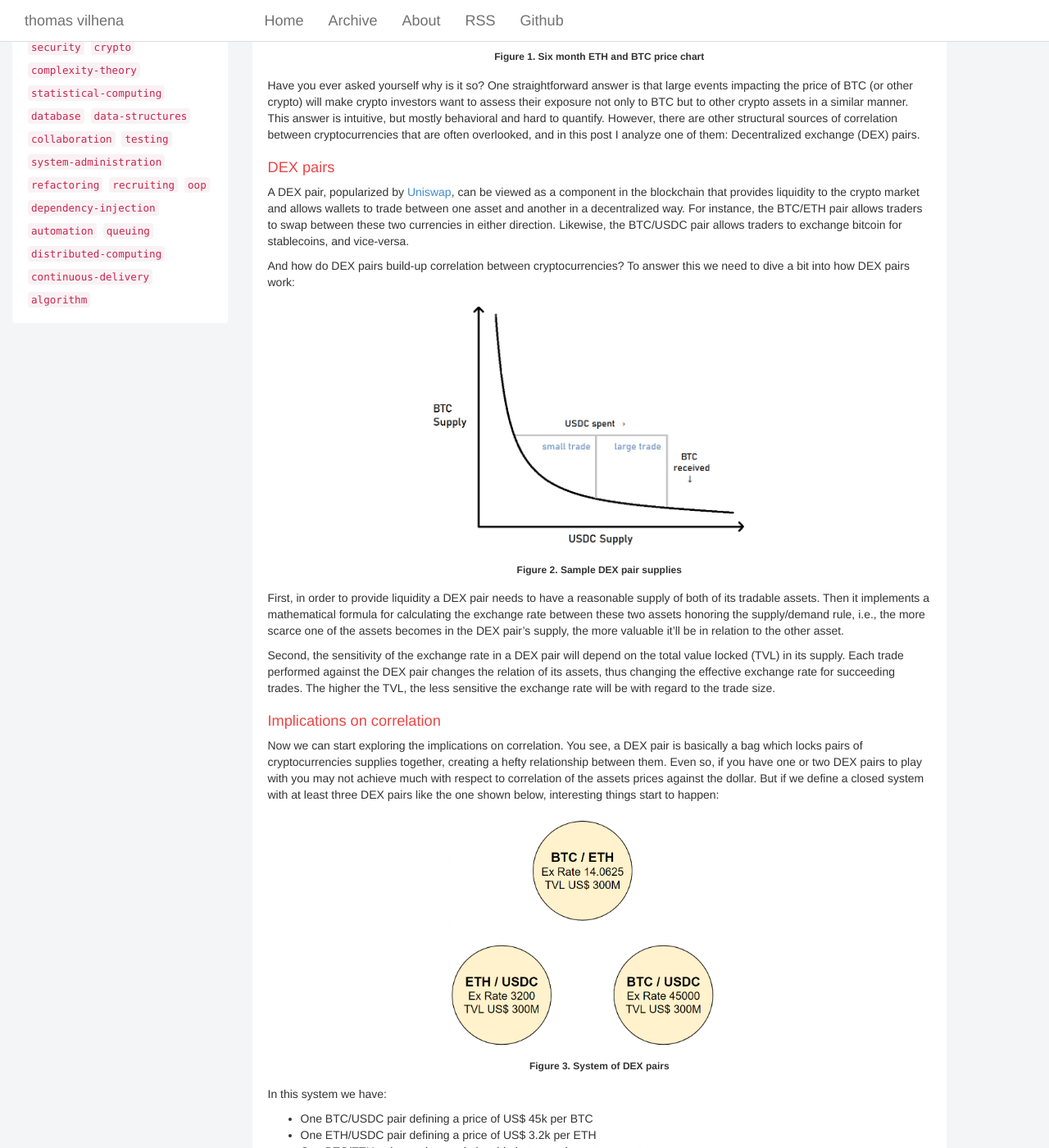
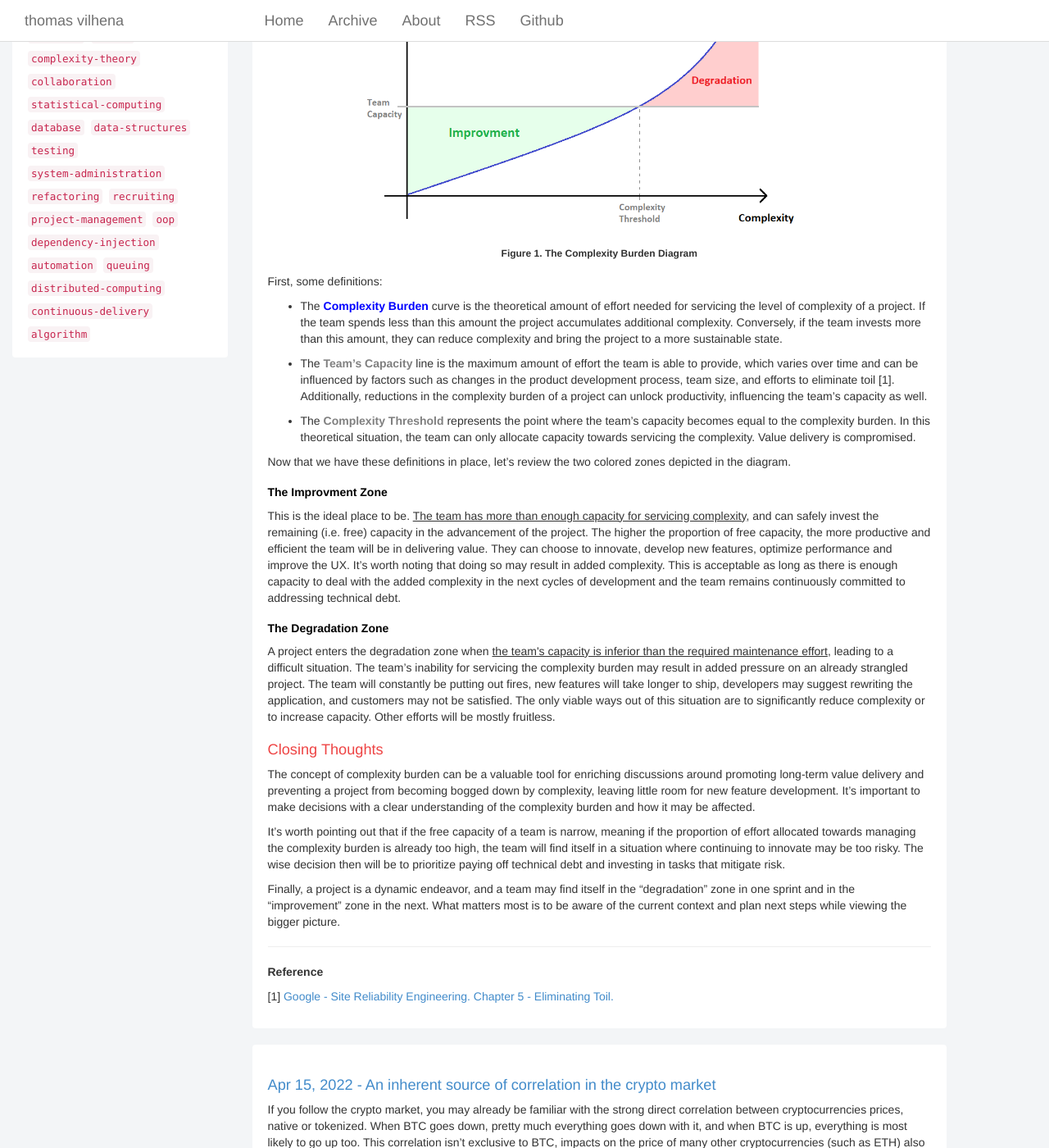
Before and after one commit to TCGV/blog, a Jekyll site: the page built from index.html, in a window 1280 px wide and 1400 px high, scrolled down 481 px. Shown: the whole window at 82% size. Built offline with Jekyll 4.4.1, drawn with Linux system fonts in a browser that asks for light colours; the list of posts is cut into pages by our own code; some of the changed text lies outside the part shown.

Commit message:
Publishing: 2023-10-04-the-burden-of-complexity.md

```diff
--- /dev/null
+++ b/_posts/2023-10-04-the-burden-of-complexity.md
@@ -0,0 +1,52 @@
+---
+layout: post
+title: "The burden of complexity"
+date: 2023-10-04 13:30:00 -0300
+tags: collaboration project-management
+---
+
+Complexity is present in any project. Some have more, some have less, but it's always there. The manner in which a team handles complexity can pave the way for a project’s success or lead towards its technical demise.
+
+In the context of software, complexity arises from a variety of factors, such as complicated requirements, technical dependencies, large codebases, integration challenges, architectural decisions, team dynamics, among others.
+
+When talking to non-technical folks, especially those not acquainted with the concepts of software complexity and technical debt, it can be helpful to present the topic from a more managerial perspective.
+
+So I propose the following qualitative diagram that regards complexity as an inherent property of a software project, and simultaneously, a responsibility that a software development team must constantly watch and manage for being able to deliver value in the long run:
+
+<p align="center">
+  <img style="max-width: 100%; max-height: 400px; margin: 10px 0 10px -40px" src="{{ site.baseurl }}/images/p31/complexity-burden-diagram.png" alt="surface"/>
+  <br><label style="font-size: 12px;">Figure 1. The Complexity Burden Diagram</label>
+</p>
+
+First, some definitions:
+
+* The <b style="color:blue">Complexity Burden</b> curve is the theoretical amount of effort needed for servicing the level of complexity of a project. If the team spends less than this amount the project accumulates additional complexity. Conversely, if the team invests more than this amount, they can reduce complexity and bring the project to a more sustainable state.
+
+* The <b style="color:gray">Team's Capacity</b> line is the maximum amount of effort the team is able to provide, which varies over time and can be influenced by factors such as changes in the product development process, team size, and efforts to eliminate toil [1]. Additionally, reductions in the complexity burden of a project can unlock productivity, influencing the team's capacity as well.
+
+* The <b style="color:gray">Complexity Threshold</b> represents the point where the team's capacity becomes equal to the complexity burden. In this theoretical situation, the team can only allocate capacity towards servicing the complexity. Value delivery is compromised.
+
+Now that we have these definitions in place, let's review the two colored zones depicted in the diagram.
+
+<h2>The Improvment Zone</h2>
+
+This is the ideal place to be. <u>The team has more than enough capacity for servicing complexity</u>, and can safely invest the remaining (i.e. free) capacity in the advancement of the project. The higher the proportion of free capacity, the more productive and efficient the team will be in delivering value. They can choose to innovate, develop new features, optimize performance and improve the UX. It's worth noting that doing so may result in added complexity. This is acceptable as long as there is enough capacity to deal with the added complexity in the next cycles of development and the team remains continuously committed to addressing technical debt.
+
+<h2>The Degradation Zone</h2>
+
+A project enters the degradation zone when <u>the team's capacity is inferior than the required maintenance effort</u>, leading to a difficult situation. The team's inability for servicing the complexity burden may result in added pressure on an already strangled project. The team will constantly be putting out fires, new features will take longer to ship, developers may suggest rewriting the application, and customers may not be satisfied. The only viable ways out of this situation are to significantly reduce complexity or to increase capacity. Other efforts will be mostly fruitless.
+
+Closing Thoughts
+============
+
+The concept of complexity burden can be a valuable tool for enriching discussions around promoting long-term value delivery and preventing a project from becoming bogged down by complexity, leaving little room for new feature development. It's important to make decisions with a clear understanding of the complexity burden and how it may be affected.
+
+It's worth pointing out that if the free capacity of a team is narrow, meaning if the proportion of effort allocated towards managing the complexity burden is already too high, the team will find itself in a situation where continuing to innovate may be too risky. The wise decision then will be to prioritize paying off technical debt and investing in tasks that mitigate risk.
+
+Finally, a project is a dynamic endeavor, and a team may find itself in the "degradation" zone in one sprint and in the "improvement" zone in the next. What matters most is to be aware of the current context and plan next steps while viewing the bigger picture.
+
+---
+
+<b>Reference</b>
+
+[1] [Google - Site Reliability Engineering. Chapter 5 - Eliminating Toil.](https://sre.google/sre-book/eliminating-toil/)
--- /dev/null
+++ b/tag/project-management.md
@@ -0,0 +1,5 @@
+---
+layout: tagpage
+title: "Tag: project-management"
+tag: project-management
+---
```
Also changed, not shown: _posts/2020-02-25-a-mindset-for-improving-the-product-workflow.md (+1 -1 lines), images/p31/complexity-burden-diagram.png (added), 1 other file.
